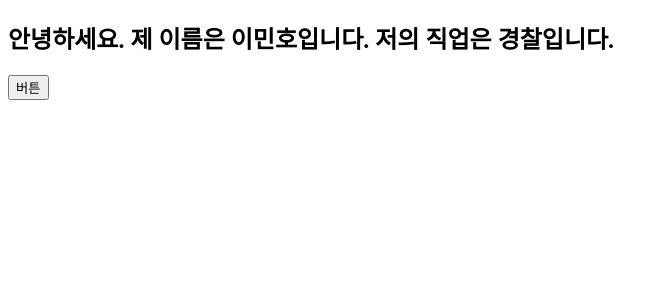
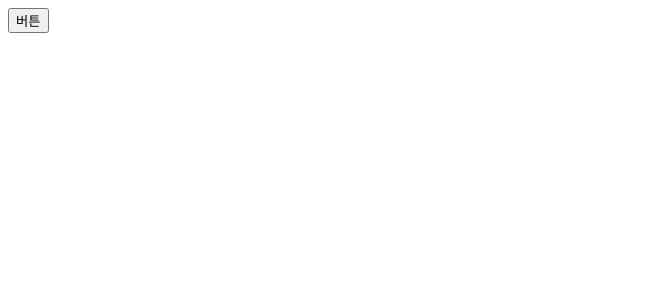
Before and after one commit to 2Joopiter/first-react, a React (Create React App) app: page / in a window 1280 px wide. Shown: the top 300 px of the page, without its empty margins (0-668 px from the left). Built offline with nearby package versions, Linux system fonts and the light colour scheme.

Commit message:
리액트에서 재호출이 안 되는 경우

```diff
--- a/src/App.jsx
+++ b/src/App.jsx
@@ -1,20 +1,34 @@
 export default function App() {
-	// 번수, 함수를 반영하게 넣어줄 수 있음
-	const name = ['홍길동', '김영희', '이민호'];
-	const job = '경찰';
-	const cl_Name = 'wrap';
+	// 리액트에서는 특정 DOM(가상DOM)요소 선택시 가급적 document.querySelector 사용을 지양.
+	// 리액트 구조상 document.querySelector는 현재 작업하고 있는 최신 가상돔이 아닌 이미 한번 리얼돔으로 변환된 예전 돔을 찾는 것이기 때문에 DOM 요소의 신뢰성(최신성)이 떨어짐
+
+	let num = 0;
+	// 직접 변수값을 변경해도 화면의 변경은 일어나지만 이 변경사항은 리액트의 제어에서 벗어나있음 => 일반적인 DOM의 구조가 변경되는 것일 뿐임
+	// 굳이 번거롭게 일반변수가 아닌 state를 가지고 화면을 제어하도록 강제시키는 이유는?
+	// 리액트에서 관리해야 하는 중요한 데이터와 중요하지 않은 데이터를 구분하기 위함
+
+	/*
+	리액트에서의 re-render, re-paint
+		-re-render: 해당 컴포넌트를 재호출
+		-re-paint: 컴포넌트 재호출시 화면 출력의 변화를 담당하는 중요한 정보값을 인지하면 화면을 다시 그리면서 DOM 구조를 바꾸는 행위
+
+		리액트에서 re-render는 다음의 2 경우에만 발생
+		1. state라는 정보값이 변경되거나
+		2. 물리적으로 JSX의 구조가 변경되거나
+
+		컴포넌트: 여러개의 함수를 모아 하나의 특정 기능을 수행하도록 만든 작은 기능적 단위. 모듈.
+
+		지금 상황에서 재호출이 안 되는 이유: re-render가 안 일어나고 있기 때문 (이벤트 발생시 state의 정보값을 변경하는 것이 아닌 일반 변수의 값을 변경하고 있기 때문에 react의 입장에서는 해당 내용의 변경사항을 중요하게 인식하지 않아서 컴포넌트 함수를 재호출(재랜더) 하지 않음 > 그래서 0으로 계속 리셋되지 않고 정상적으로 숫자가 늘어남)
+	*/
 
 	const changeButton = (e, txt) => {
-		e.target.innerText = txt;
+		e.target.innerText = txt + num++;
 	};
 
 	return (
 		<>
-			<section className={cl_Name}>
-				<h1>
-					안녕하세요. 제 이름은 {name[2]}입니다. 저의 직업은 {job}입니다.
-				</h1>
-				<button onClick={(e) => changeButton(e, '버튼2')}>버튼</button>
+			<section>
+				<button onClick={(e) => changeButton(e, 'button')}>버튼</button>
 			</section>
 		</>
 	);
```
